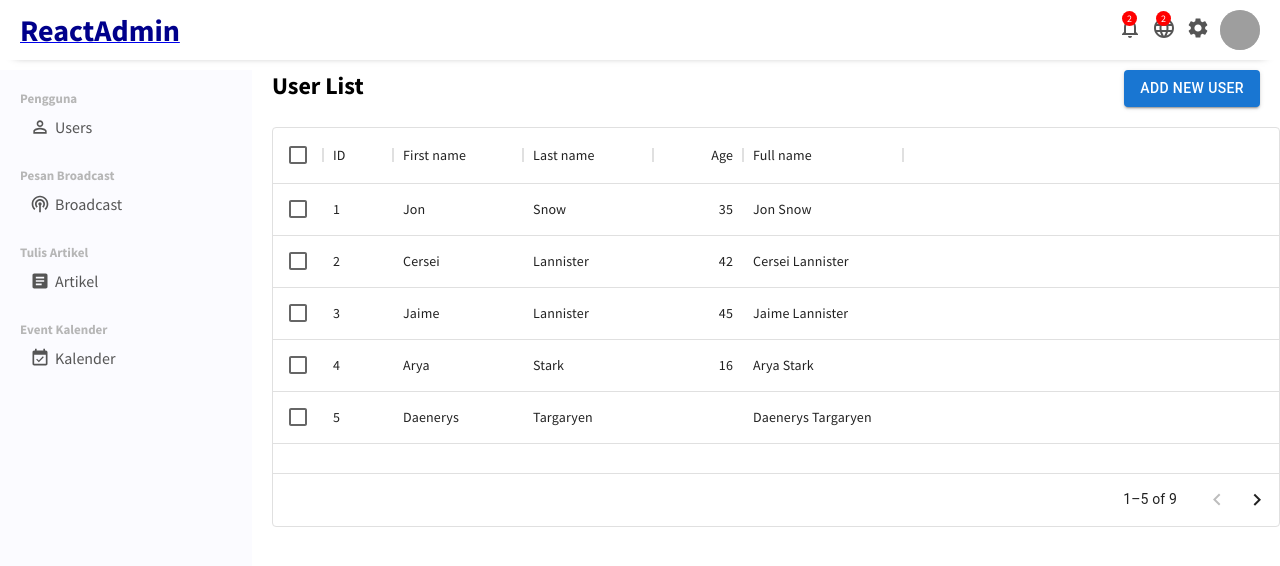
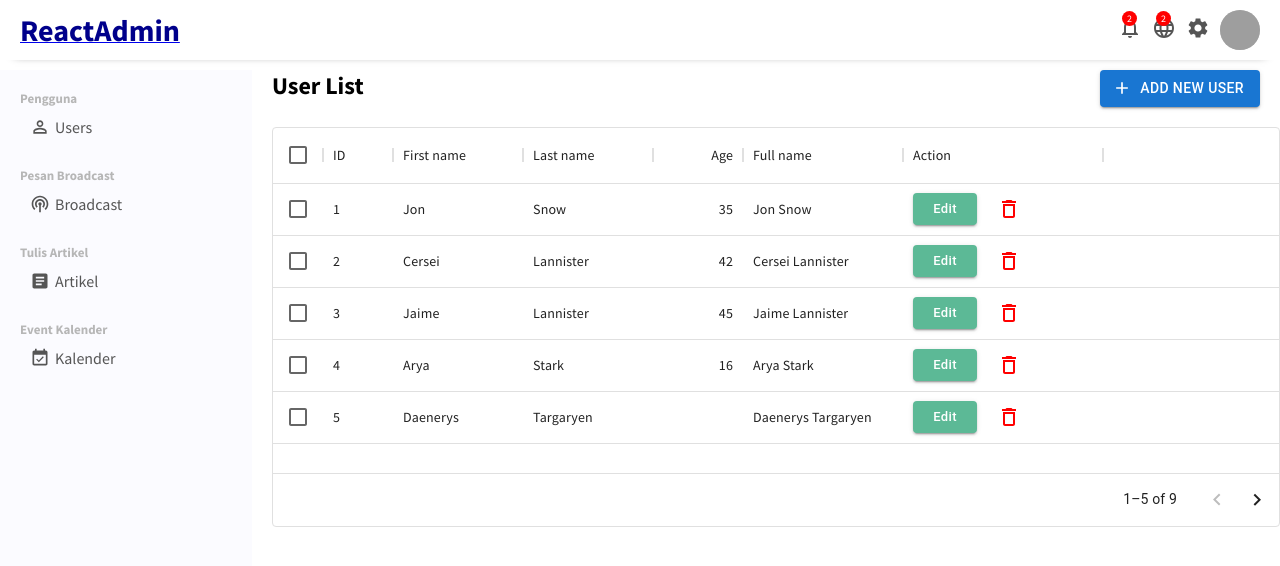
Before and after one commit to ahmadrayz007/admin-app, a React (Create React App) app: page /users in a window 1280 px wide. Shown: the top 566 px of the page. Built offline with nearby package versions, Linux system fonts and the light colour scheme; grey boxes are pictures that could not be loaded.

Commit message:
user list

```diff
--- a/src/components/userList/UserList.jsx
+++ b/src/components/userList/UserList.jsx
@@ -1,6 +1,8 @@
 import "./userList.css";
 import { DataGrid } from "@mui/x-data-grid";
-import Button from '@mui/material/Button';
+import Button from "@mui/material/Button";
+import { Add, DeleteOutline } from "@mui/icons-material/";
+import { Link } from "react-router-dom";
 
 const columns = [
   { field: "id", headerName: "ID", width: 70 },
@@ -23,6 +25,44 @@ const columns = [
         params.getValue(params.id, "lastName") || ""
       }`,
   },
+  {
+    field: "action",
+    headerName: "Action",
+    width: 200,
+    sortable: false,
+    renderCell: (params) => {
+      return (
+        <>
+          <Link
+            style={{
+              textDecoration: "none",
+              color: "inherit",
+              margin: 0,
+              padding: 0,
+            }}
+            to={"/user/" + params.row.id}
+          >
+            <Button
+              style={{
+                marginRight: "20px",
+                backgroundColor: "#5cb996",
+                textTransform: "capitalize",
+                padding: "5px",
+              }}
+              variant="contained"
+              color="secondary"
+              size="small"
+              sx={{ mr: 1 }}
+            >
+              Edit
+            </Button>
+          </Link>
+
+          <DeleteOutline style={{ color: "red", cursor: "pointer" }} />
+        </>
+      );
+    },
+  },
 ];
 
 const rows = [
@@ -42,8 +82,16 @@ export default function UserList() {
     <div className="userList">
       <div className="topBarList">
         <h2 className="titleList">User List</h2>
-        <Button variant="contained">Add New User</Button>
-
+        <Link
+          to={"/newUser"}
+          style={{
+            textDecoration: "none",
+          }}
+        >
+          <Button variant="contained" startIcon={<Add />}>
+            Add New User
+          </Button>
+        </Link>
       </div>
       <div style={{ height: 400, width: "100%" }}>
         <DataGrid
```
Also changed, not shown: src/components/userList/userList.css (line endings or trailing spaces).
